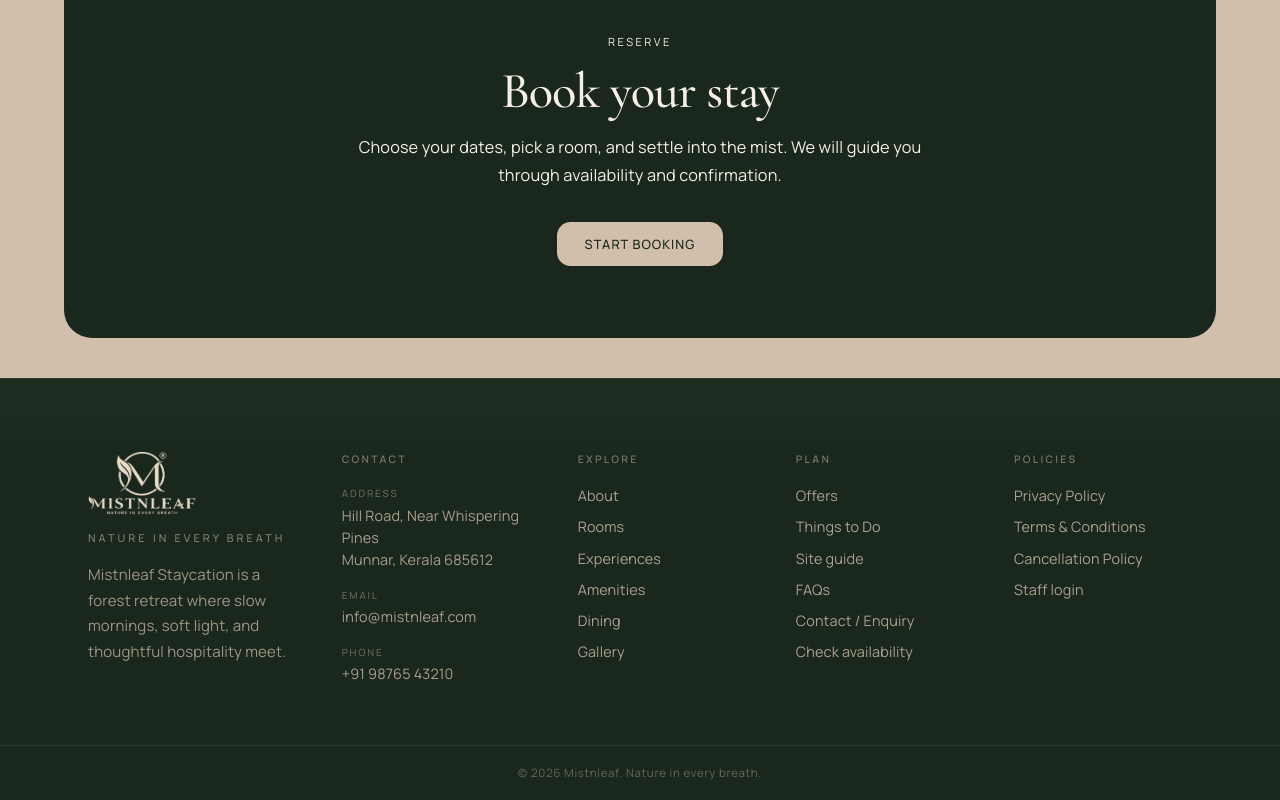
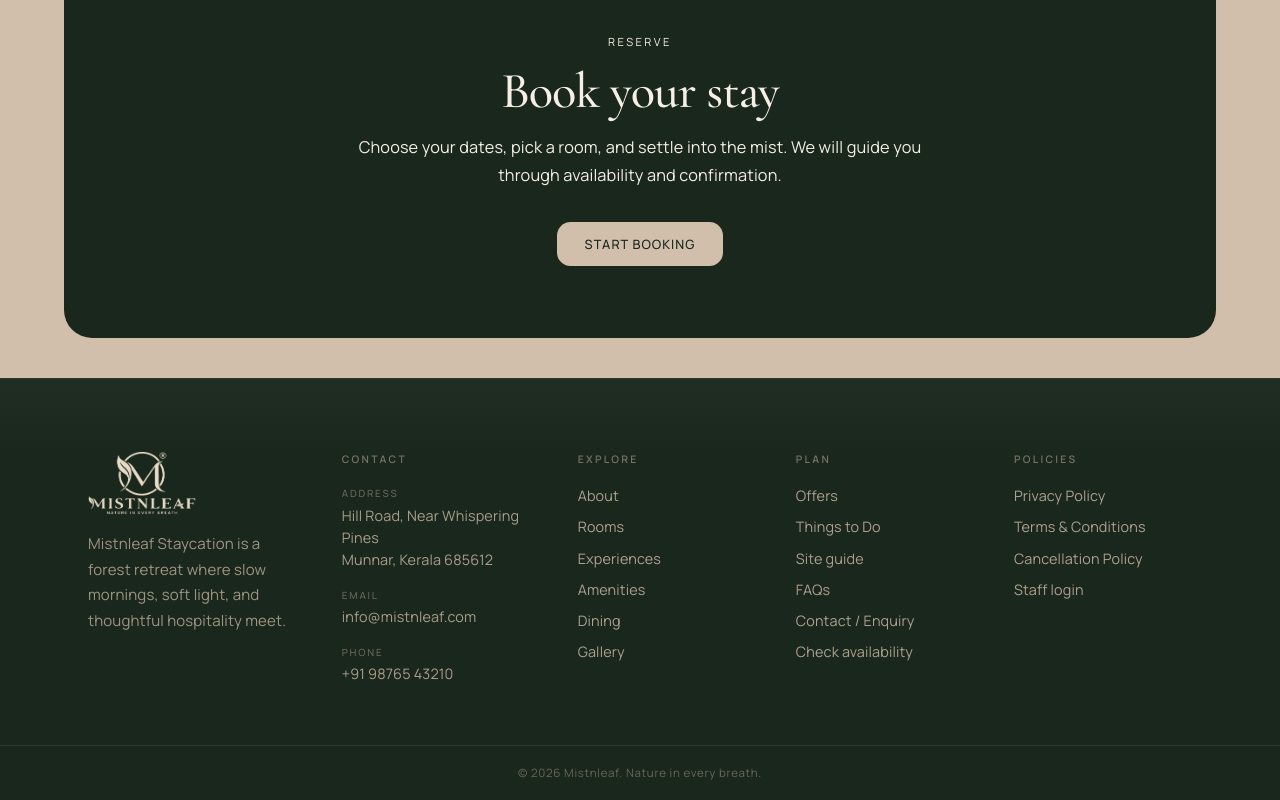
Before and after one commit to alinarejiofficial-bit/mistnleaf, a Next.js app: page / in a window 1280 px wide. Shown: the part 8442-9242 px from the top of the page. Built offline with nearby package versions, Linux system fonts and the light colour scheme; no server answers.

Commit message:
Remove tagline from footer component and corresponding CSS styles for a cleaner design

```diff
--- a/src/app/globals.css
+++ b/src/app/globals.css
@@ -1804,15 +1804,6 @@ a {
   max-width: 22rem;
 }
 
-.site-footer__tagline {
-  margin-top: 0.85rem;
-  font-size: 0.68rem;
-  font-weight: 500;
-  letter-spacing: 0.28em;
-  text-transform: uppercase;
-  color: color-mix(in oklab, var(--fog) 58%, transparent);
-}
-
 .site-footer__about {
   margin-top: 1rem;
   font-size: 0.94rem;
--- a/src/components/Footer.tsx
+++ b/src/components/Footer.tsx
@@ -68,7 +68,6 @@ export function Footer({ content }: { content?: MappedSiteContent }) {
       <div className="site-footer__inner">
         <div className="site-footer__brand">
           <Logo size="footer" variant="light" href={null} />
-          <p className="site-footer__tagline">{footer?.tagline ?? siteInfo.tagline}</p>
           <p className="site-footer__about">{footer?.description ?? siteInfo.description}</p>
         </div>
 
```
